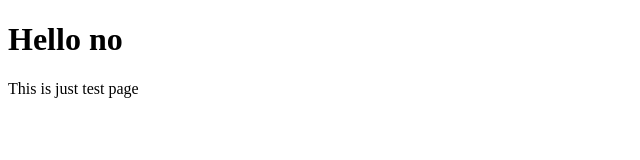
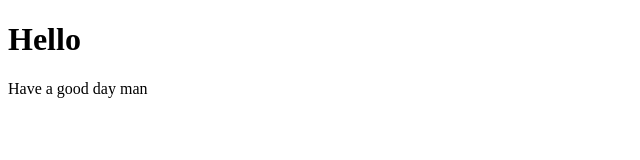
Before and after one commit to sudheerneo/json_test_api, a website: page index.html in a window 1280 px wide. Shown: the full height of the page, 0-640 px from the left. Drawn offline with Linux system fonts and the light colour scheme.

Commit message:
Update index.html

```diff
--- a/index.html
+++ b/index.html
@@ -3,10 +3,11 @@
   <head>
     <meta charset="UTF-8" />
     <meta name="viewport" content="width=device-width, initial-scale=1.0" />
-    <title>Test templete</title>
+    <meta name="robots" content="noindex, nofollow">
+    <title>Hi there</title>
   </head>
   <body>
-    <h1>Hello no</h1>
-    <p>This is just test page</p>
+    <h1>Hello</h1>
+    <p>Have a good day man</p>
   </body>
 </html>
```
